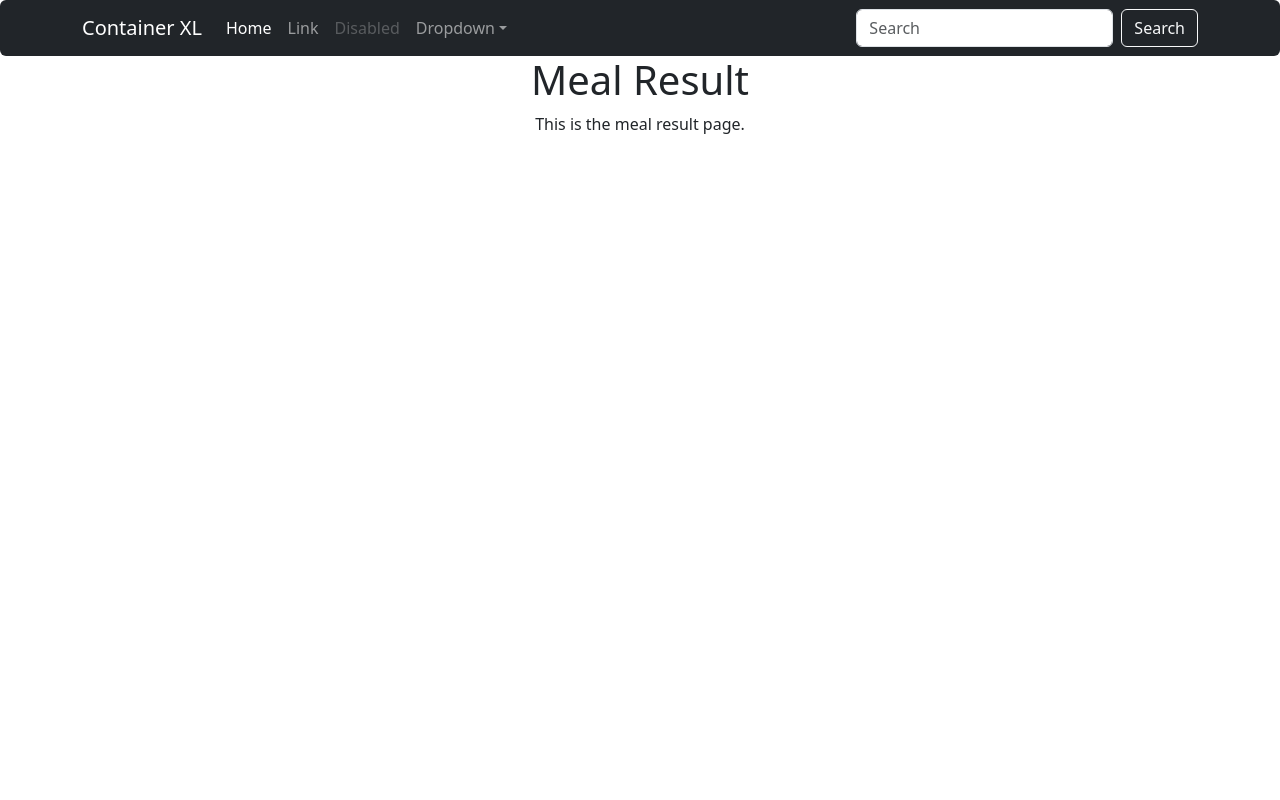
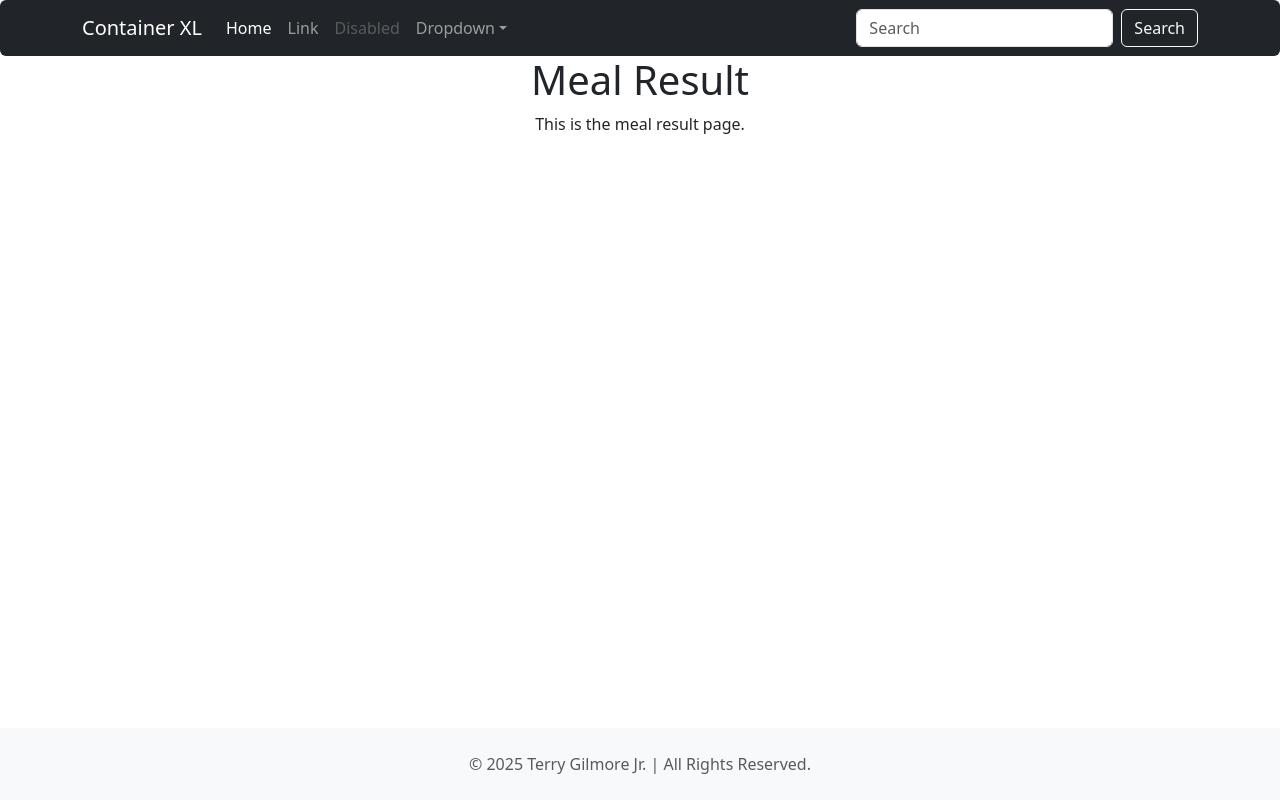
Before and after one commit to tgilly93/Dinner_Generator_React, a React (Vite) app: page /#/MealResult in a window 1280 px wide. Built offline with nearby package versions, Linux system fonts and the light colour scheme.

Commit message:
TG added footer.

```diff
--- a/src/App.jsx
+++ b/src/App.jsx
@@ -1,21 +1,25 @@
-import React from 'react';
+import React from "react";
 import { HashRouter as Router, Route, Routes } from "react-router-dom";
-import HomePage from './pages/HomePage.jsx';
-import MealResult from './pages/MealResult.jsx';
-import NavBar from './components/NavBar.jsx';
-
-
+import HomePage from "./pages/HomePage.jsx";
+import MealResult from "./pages/MealResult.jsx";
+import NavBar from "./components/NavBar.jsx";
+import Footer from "./components/Footer.jsx";
 
 function App() {
   return (
     <Router>
-      <NavBar />
-      <Routes>
-        <Route path="/" element={<HomePage />} />
-        <Route path="/MealResult" element={<MealResult />} />
-      </Routes>
+      <div className="d-flex flex-column min-vh-100">
+        <NavBar />
+        <main className="flex-grow-1">
+          <Routes>
+            <Route path="/" element={<HomePage />} />
+            <Route path="/MealResult" element={<MealResult />} />
+          </Routes>
+        </main>
+        <Footer />
+      </div>
     </Router>
   );
 }
 
-export default App
+export default App;
--- /dev/null
+++ b/src/components/Footer.jsx
@@ -0,0 +1,22 @@
+import React from "react";
+import { Container, Row, Col } from "react-bootstrap";
+
+function Footer() {
+  return (
+    <footer
+      className="footer mt-auto py-3 bg-body-tertiary"
+      style={{ position: "relative", bottom: 0, width: "100%" }}
+    >
+      <Container>
+        <Row className="text-center">
+          <Col>
+            <p className="mb-0 text-body-secondary py-2">© 2025 Terry Gilmore Jr. | All Rights Reserved.</p>
+          </Col>
+        </Row>
+      </Container>
+    </footer>
+  );
+}
+
+
+export default Footer;
--- a/src/components/MealDisplay.jsx
+++ b/src/components/MealDisplay.jsx
@@ -1,4 +1,5 @@
 import React from "react";
+import { Container, Row, Col } from "react-bootstrap";
 
 function MealDisplay() {
   return (
--- a/src/pages/HomePage.jsx
+++ b/src/pages/HomePage.jsx
@@ -1,4 +1,5 @@
 import React from "react";
+import { Container, Row, Col } from "react-bootstrap";
 
 function HomePage() {
   return (
--- a/src/pages/MealResult.jsx
+++ b/src/pages/MealResult.jsx
@@ -1,4 +1,5 @@
 import React from "react";
+import { Container, Row, Col } from "react-bootstrap";
 
 function MealResult() {
   return (
```
